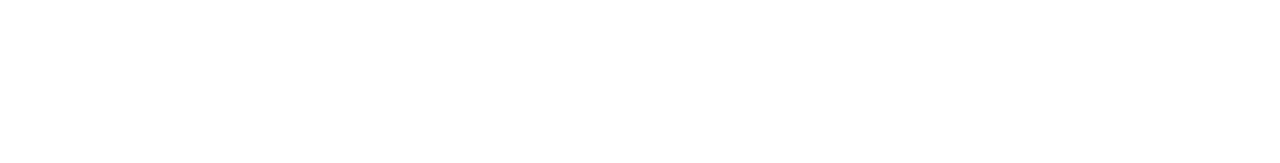
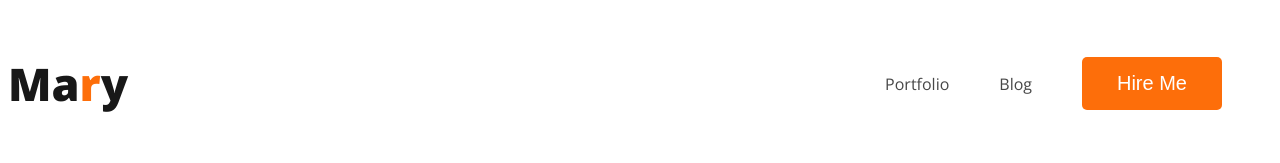
Before and after one commit to AhmedNur00/First-task, a plain HTML site: page index.html in a window 1280 px wide. Drawn offline with nearby package versions, Linux system fonts and the light colour scheme.

Commit message:
added nav

```diff
--- a/index.html
+++ b/index.html
@@ -4,9 +4,30 @@
     <meta charset="UTF-8">
     <meta name="viewport" content="width=\, initial-scale=1.0">
     <title>First practice website</title>
+    <link rel="preconnect" href="https://fonts.googleapis.com">
+    <link rel="preconnect" href="https://fonts.gstatic.com" crossorigin>
+    <link href="https://fonts.googleapis.com/css2?family=Open+Sans:wght@400;700;800&display=swap" rel="stylesheet">
     <link rel="stylesheet" href="style.css">
+
 </head>
 <body>
+    <header>
+        <nav>
+            <h3 class="nav-title">Ma<span class="text-primary">r</span>y</h3>
+            <ul>
+                <li><a href="">Portfolio</a></li>
+                <li><a href="">Blog</a></li>
+                <li><button class="btn-primary" >Hire Me</button></li>
+            </ul>
+        </nav>
+
+    </header>
+    <main>
+
+    </main>
+    <footer>
+
+    </footer>
 
 </body>
 </html>
--- a/style.css
+++ b/style.css
@@ -0,0 +1,46 @@
+/* common styles */
+
+body{
+    font-family: 'Lato', sans-serif;
+    font-family: 'Open Sans', sans-serif;
+}
+.text-primary{
+    color: #FD6E0A;
+
+}
+.btn-primary {
+    border-radius: 5px;
+    background: #FD6E0A;
+    border: 0;
+    color: white;
+    font-size: 20px;
+    font-weight: 700px;
+    padding: 15px 35px;
+}
+
+/* nav styles */
+
+nav {
+    display: flex;
+    justify-content: space-between;
+    align-items: center;
+}
+.nav-title {
+    color: #181818;
+    font-size: 45px;
+    font-weight: 800;
+
+}
+nav > ul{
+    display: flex;
+    align-items: center;
+}
+nav li {
+    list-style: none;
+    margin-right: 50px;
+
+}
+nav a {
+    text-decoration: none;
+    color: #474747;
+}
```
